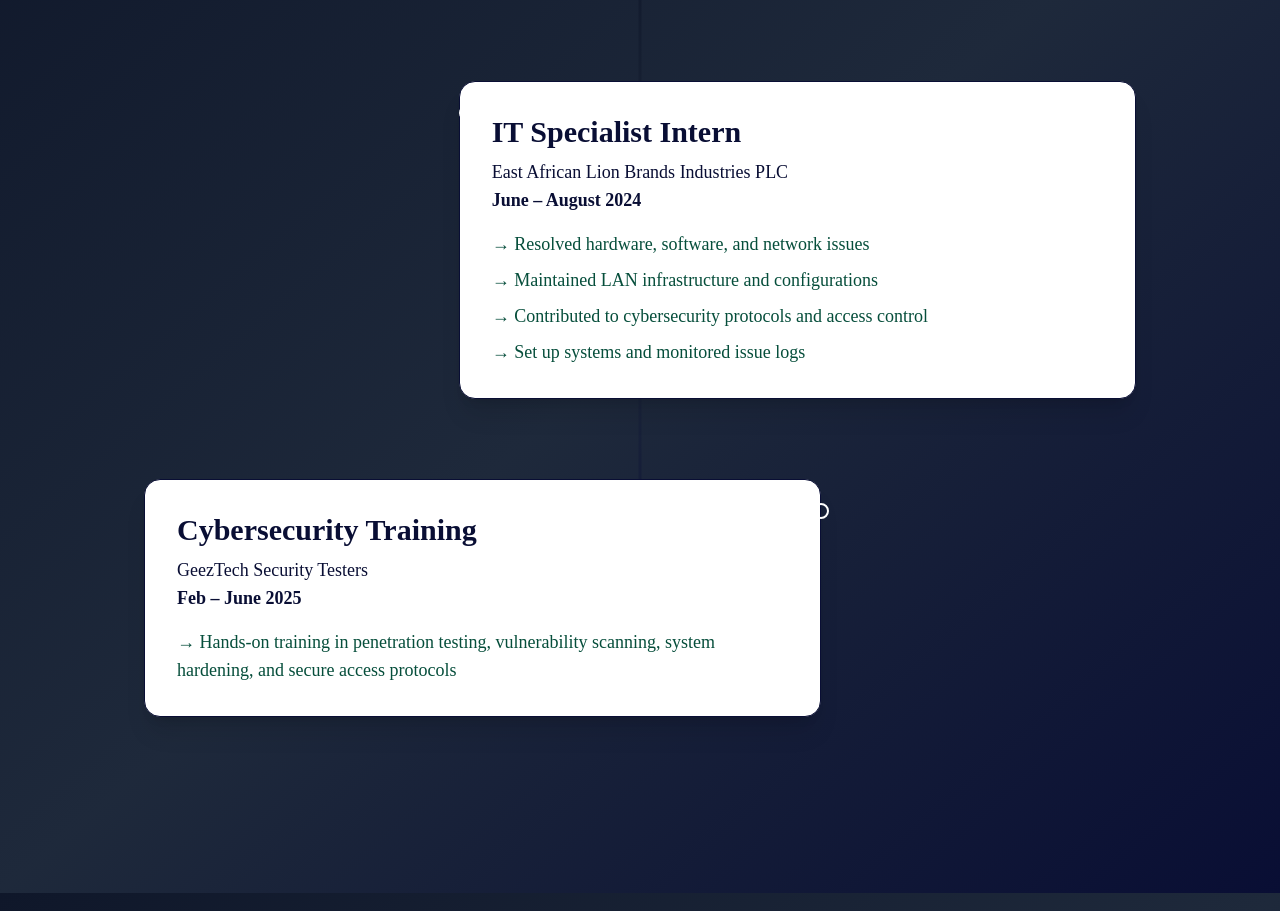
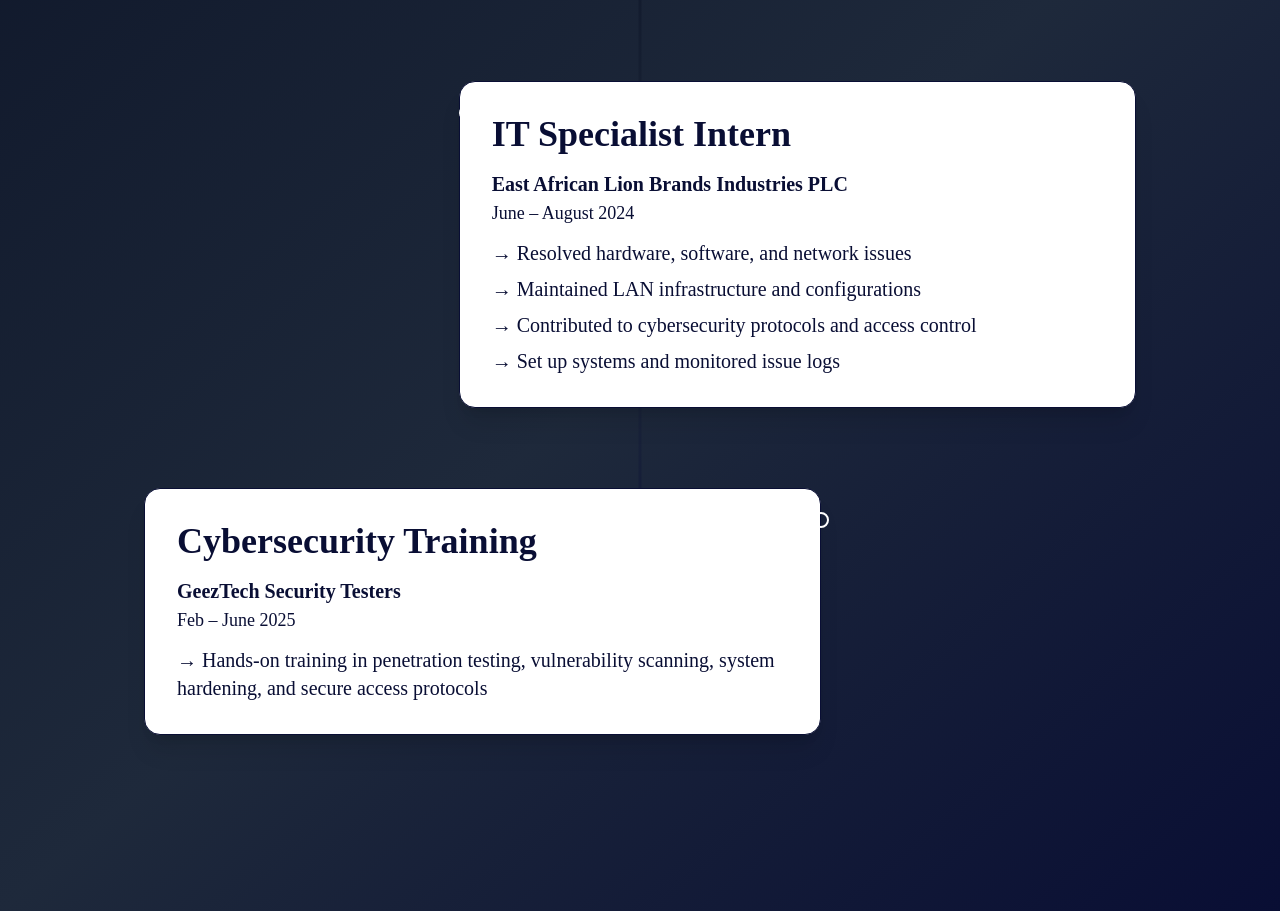
Before and after one commit to Ebenezer-seyoum/Personal-webiste, a Next.js app: page / in a window 1280 px wide. Shown: the part 3687-4598 px from the top of the page. Built offline with nearby package versions, Linux system fonts and the light colour scheme.

Commit message:
initial commit

```diff
--- a/app/experience/page.tsx
+++ b/app/experience/page.tsx
@@ -67,25 +67,27 @@ const Blog = () => {
             ></div>
 
           <div className="group bg-white text-black border border-gray-200 rounded-2xl shadow-xl p-6 sm:p-8 transition-all duration-300 hover:shadow-2xl hover:scale-[1.015]">
+  <div>
     {/* Title */}
-              <h3 className="text-2xl sm:text-3xl font-bold text-blue-800 mb-2">
+    <h3 className="text-2xl sm:text-3xl md:text-4xl font-bold text-blue-800 mb-4">
       {item.title}
     </h3>
 
     {/* Company and Date */}
-              <p className="text-gray-700 text-base sm:text-lg mb-4">
-                {item.company}
-                <br />
-                <span className="font-semibold">{item.date}</span>
+    <p className="text-gray-700 text-base sm:text-lg md:text-xl mb-3">
+      <span className="block font-semibold">{item.company}</span>
+      <span className="text-sm sm:text-base md:text-lg text-gray-500">{item.date}</span>
     </p>
 
     {/* Description */}
-              <div className="text-dark-green text-base sm:text-lg space-y-2 leading-relaxed">
+    <div className="text-black text-base sm:text-lg md:text-xl space-y-2 leading-relaxed">
       {item.description.map((d, index) => (
         <p key={index}>→ {d}</p>
       ))}
     </div>
   </div>
+</div>
+
           </motion.div>
         ))}
       </div>
--- a/components/experience/index.tsx
+++ b/components/experience/index.tsx
@@ -67,25 +67,27 @@ const Blog = () => {
             ></div>
 
           <div className="group bg-white text-black border border-gray-200 rounded-2xl shadow-xl p-6 sm:p-8 transition-all duration-300 hover:shadow-2xl hover:scale-[1.015]">
+  <div>
     {/* Title */}
-              <h3 className="text-2xl sm:text-3xl font-bold text-blue-800 mb-2">
+    <h3 className="text-2xl sm:text-3xl md:text-4xl font-bold text-blue-800 mb-4">
       {item.title}
     </h3>
 
     {/* Company and Date */}
-              <p className="text-gray-700 text-base sm:text-lg mb-4">
-                {item.company}
-                <br />
-                <span className="font-semibold">{item.date}</span>
+    <p className="text-gray-700 text-base sm:text-lg md:text-xl mb-3">
+      <span className="block font-semibold">{item.company}</span>
+      <span className="text-sm sm:text-base md:text-lg text-gray-500">{item.date}</span>
     </p>
 
     {/* Description */}
-              <div className="text-dark-green text-base sm:text-lg space-y-2 leading-relaxed">
+    <div className="text-black text-base sm:text-lg md:text-xl space-y-2 leading-relaxed">
       {item.description.map((d, index) => (
         <p key={index}>→ {d}</p>
       ))}
     </div>
   </div>
+</div>
+
           </motion.div>
         ))}
       </div>
```
Lines whose indentation alone changed are shown as unchanged.
